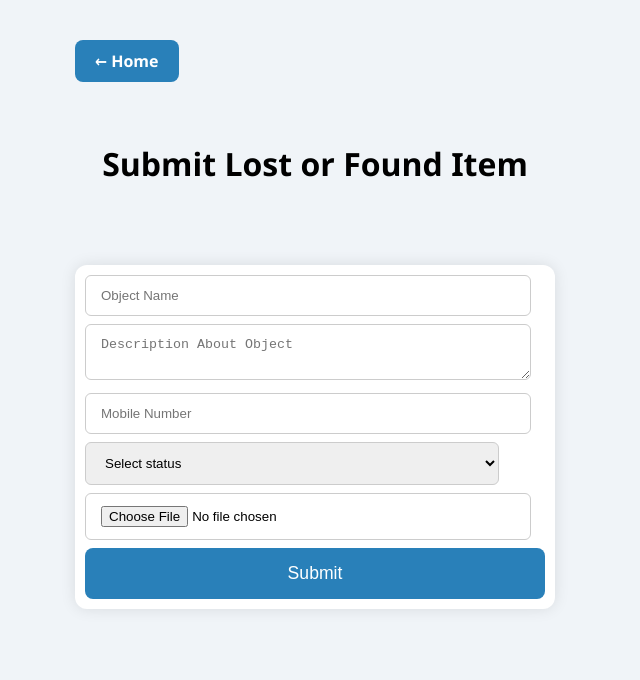
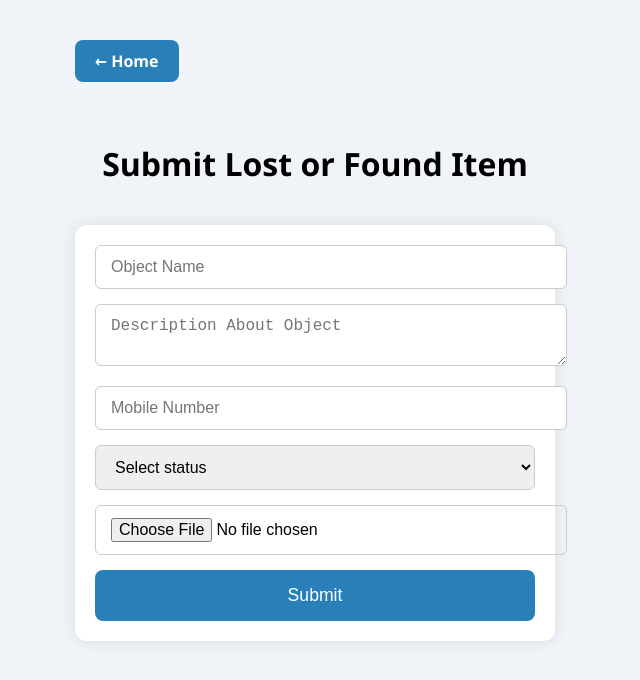
Before and after one commit to venkatamani61/Lost-and-Found-app, a Flask app: page /submit in a window 1280 px wide. Shown: the top 680 px of the page, without its empty margins (325-965 px from the left). Run offline with Flask 3, Linux system fonts and the light colour scheme.

Commit message:
Update submit.html

```diff
--- a/templates/submit.html
+++ b/templates/submit.html
@@ -27,18 +27,19 @@
             margin-bottom: 30px;
         }
         form {
-            margin-top: 80px;
+            margin-top: 40px;
             background: white;
-            padding: 10px;
+            padding: 20px;
             border-radius: 12px;
             box-shadow: 0 0 15px rgba(0,0,0,0.1);
         }
         input, textarea, select {
-            width: 90%;
+            width: 100%;
             padding: 12px 15px;
-            margin-bottom: 8px;
+            margin-bottom: 15px;
             border-radius: 6px;
             border: 1.5px solid #ccc;
+            font-size: 1rem;
         }
         button {
             background-color: #2980b9;
@@ -48,6 +49,7 @@
             border-radius: 8px;
             padding: 15px;
             width: 100%;
+            cursor: pointer;
         }
         button:hover {
             background-color: #1c5d9c;
@@ -63,15 +65,18 @@
         <input type="text" name="name" placeholder="Object Name" required />
         <textarea name="description" placeholder="Description About Object" required></textarea>
         <input type="text" name="contact" placeholder="Mobile Number" required />
+
         <select name="status" required>
             <option value="" disabled selected>Select status</option>
             <option value="Lost">Lost</option>
             <option value="Found">Found</option>
         </select>
+
+        <!-- Image Upload -->
         <input type="file" name="image" accept="image/*" required />
+
         <button type="submit">Submit</button>
     </form>
 
-
 </body>
 </html>
```
